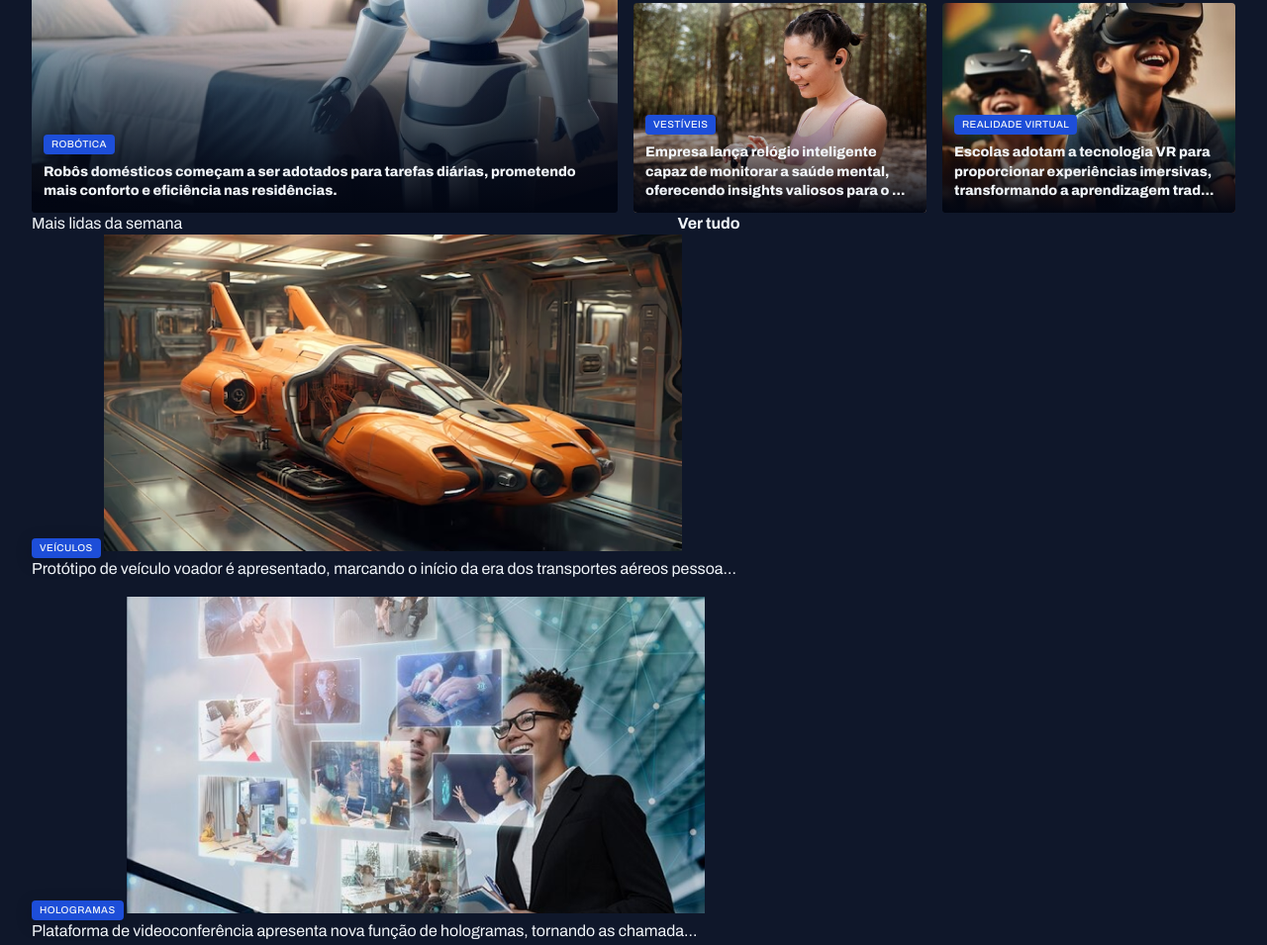
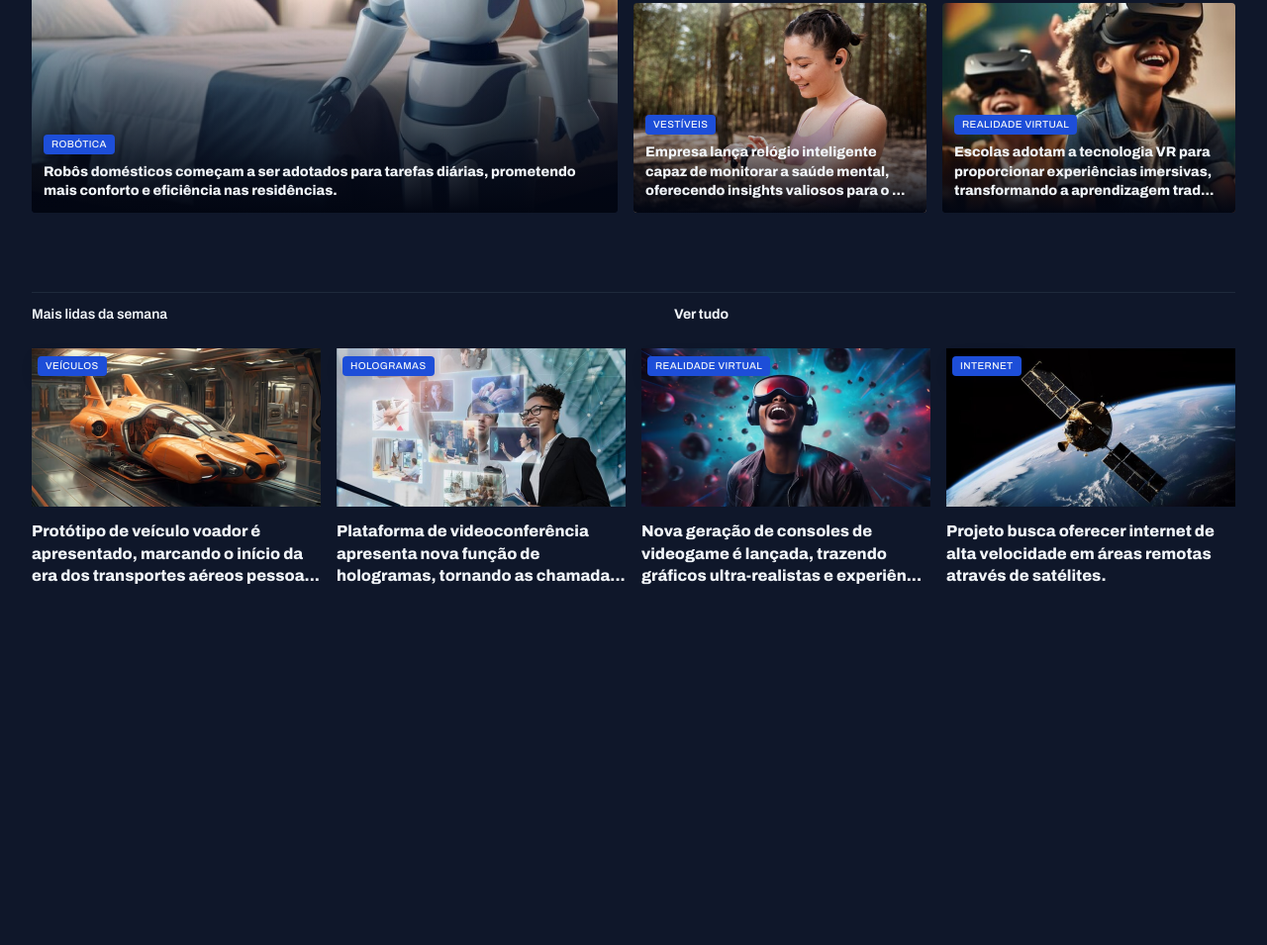
Before and after one commit to Daniel-Abraao/Projeto-Portal-de-Noticias, a plain HTML site: page index.html in a window 1280 px wide. Shown: the part 380-1335 px from the top of the page at 99% size. After the commit the page ends 974 px from the top, so only its background shows below. Drawn offline with Linux system fonts and the light colour scheme.

Commit message:
Aplicando estilos na seção mais lidas da semana

```diff
--- a/style/global.css
+++ b/style/global.css
@@ -52,6 +52,7 @@ img {
 
 main {
   margin-top: 40px;
+  gap: 80px;
 }
 
 .content-tag {
--- a/style/section.css
+++ b/style/section.css
@@ -1,8 +1,29 @@
+section header {
+  border-top: 1px solid var(--stroke-color);
+  padding-block: 12px 24px;
+  font: var(--text-span);
+
+  header a {
+    justify-self: end;
+    align-items: center;
+    gap: 8px;
+
+    span {
+      background-image: url(../assets/icons/ArrowRight.svg);
+      width: 16px;
+      height: 16px;
+    }
+
+    &:hover span {
+      background-image: url(../assets/icons/ArrowRight-hover.svg);
+    }
+  }
+}
+
 #featured {
     img {
       height: 100%;
       object-fit: cover;
-    }
     }
 
     .card {
@@ -37,3 +58,30 @@
       }
 
     }
+}
+
+
+#weekly {
+  &>div {
+    grid-template-columns: repeat(4, 292px);
+  }
+
+  img {
+    height: 160px;
+  }
+
+  figure {
+    position: relative;
+
+    .content-tag {
+      position: absolute;
+      top: 8px;
+      left: 6px;
+    }
+
+    p {
+      margin-top: 8px;
+      font-weight: 800;
+    }
+  }
+}
```
Lines whose indentation alone changed are shown as unchanged.
